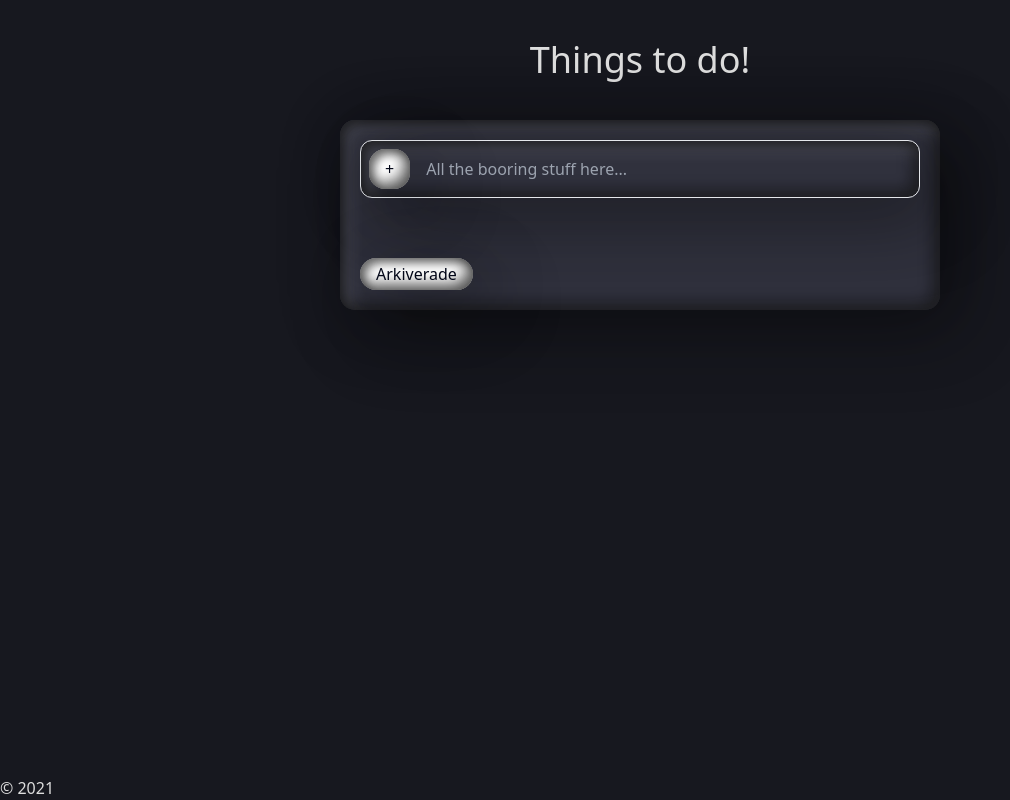
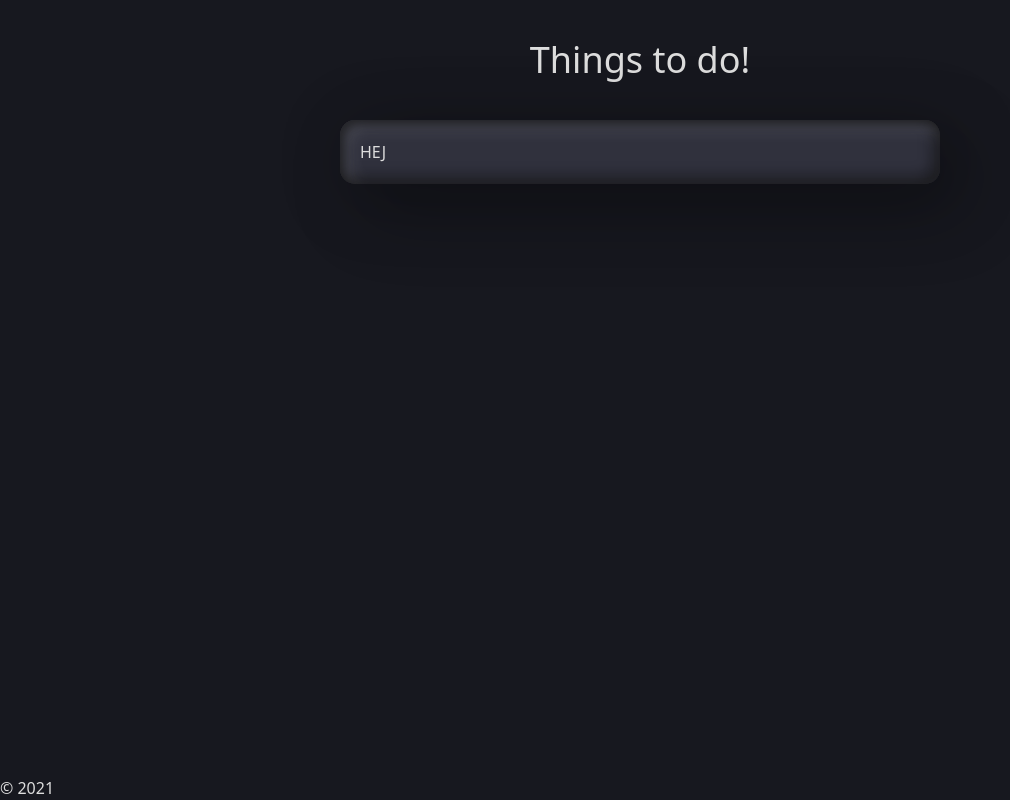
Before and after one commit to danibystrom/todo-list, a React (Vite) app: page /archived in a window 1280 px wide. Shown: the whole page, without its empty margins (0-1010 px from the left). Built offline with nearby package versions, Linux system fonts and the light colour scheme.

Commit message:
Managed to get routing fixed

```diff
--- a/src/AppLayout.tsx
+++ b/src/AppLayout.tsx
@@ -1,13 +1,17 @@
+import { Outlet } from "react-router-dom"; // Importera Outlet
 import "./AppLayout.css";
 import Footer from "./Footer";
 import Header from "./Header";
-import HomePage from "./HomePage";
 
 function AppLayout() {
   return (
     <>
       <Header />
-      <HomePage />
+      <div className="app-container">
+        <div className="todos-container">
+          <Outlet />
+        </div>
+      </div>
       <Footer />
     </>
   );
--- a/src/ArchivedTodos.tsx
+++ b/src/ArchivedTodos.tsx
@@ -1,8 +1,8 @@
 function ArchivedTodos() {
   return (
-    <div>
-      <h1>Archived Todos</h1>
-    </div>
+    <>
+      <h1>HEJ</h1>
+    </>
   );
 }
 
--- a/src/HomePage.tsx
+++ b/src/HomePage.tsx
@@ -18,19 +18,15 @@ function HomePage() {
 
   return (
     <>
-      <div className="app-container">
-        <div className="todos-container">
       <TodoForm addTodo={addTodo} />
       {todos.map((todo, index) => (
         <Todo key={index} todo={todo} onDelete={() => deleteTodo(index)} />
       ))}
-          <Link to="/archivedtodos">
+      <Link to="/archived">
         <button className="mr-2 rounded-2xl px-4 py-1 mt-5 text-slate-950 bg-white border-slate-50 ">
           Arkiverade
         </button>
       </Link>
-        </div>
-      </div>
     </>
   );
 }
--- a/src/main.tsx
+++ b/src/main.tsx
@@ -1,26 +1,19 @@
 import React from "react";
 import ReactDOM from "react-dom/client";
-import {
-  Route,
-  RouterProvider,
-  createBrowserRouter,
-  createRoutesFromElements,
-} from "react-router-dom";
-import App from "./AppLayout";
+import { Route, BrowserRouter as Router, Routes } from "react-router-dom";
+import AppLayout from "./AppLayout";
 import ArchivedTodos from "./ArchivedTodos";
 import HomePage from "./HomePage";
 
-const router = createBrowserRouter(
-  createRoutesFromElements(
-    <Route path="/" Component={App}>
-      <Route index Component={HomePage} />
-      <Route path="archived" Component={ArchivedTodos} />
-    </Route>
-  )
-);
-
 ReactDOM.createRoot(document.getElementById("root")!).render(
   <React.StrictMode>
-    <RouterProvider router={router} />
+    <Router>
+      <Routes>
+        <Route path="/" element={<AppLayout />}>
+          <Route index element={<HomePage />} />
+          <Route path="archived" element={<ArchivedTodos />} />
+        </Route>
+      </Routes>
+    </Router>
   </React.StrictMode>
 );
```
Lines whose indentation alone changed are shown as unchanged.
